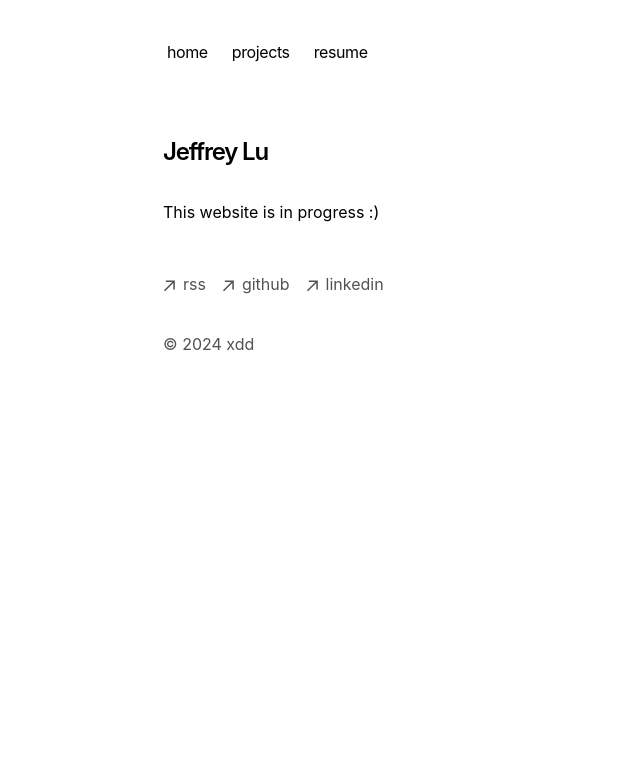
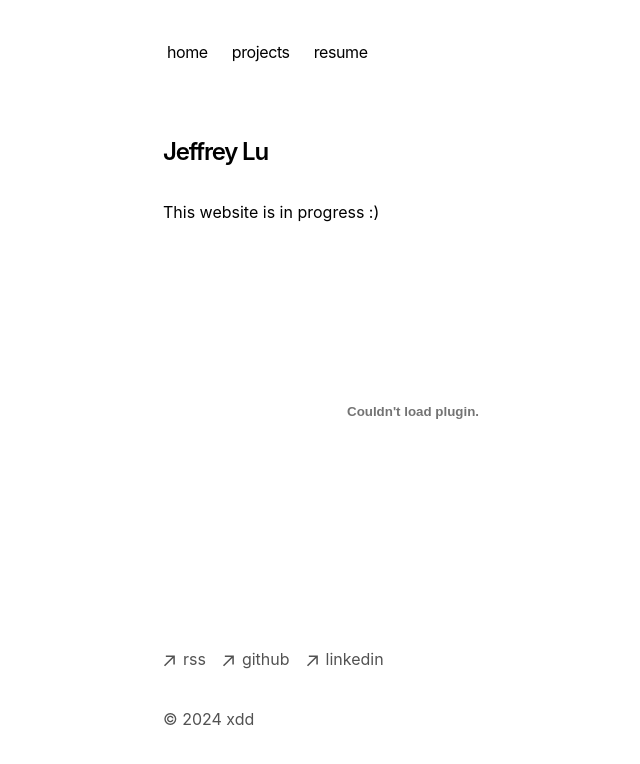
Before and after one commit to aealni/MyPortfolio, a Next.js app: page / in a window 1280 px wide. Shown: the top 764 px of the page, without its empty margins (189-829 px from the left). Built offline with nearby package versions, Linux system fonts and the light colour scheme.

Commit message:
pdf maybe

```diff
--- a/app/page.tsx
+++ b/app/page.tsx
@@ -8,6 +8,8 @@ export default function Page() {
       </h1>
       <p className="mb-4">
         {`This website is in progress :)`}
+        <embed src='app/components/pdfs/resume_JL' width="500" height="375"
+ type="application/pdf"></embed>
       </p>
     </section>
   )
```
